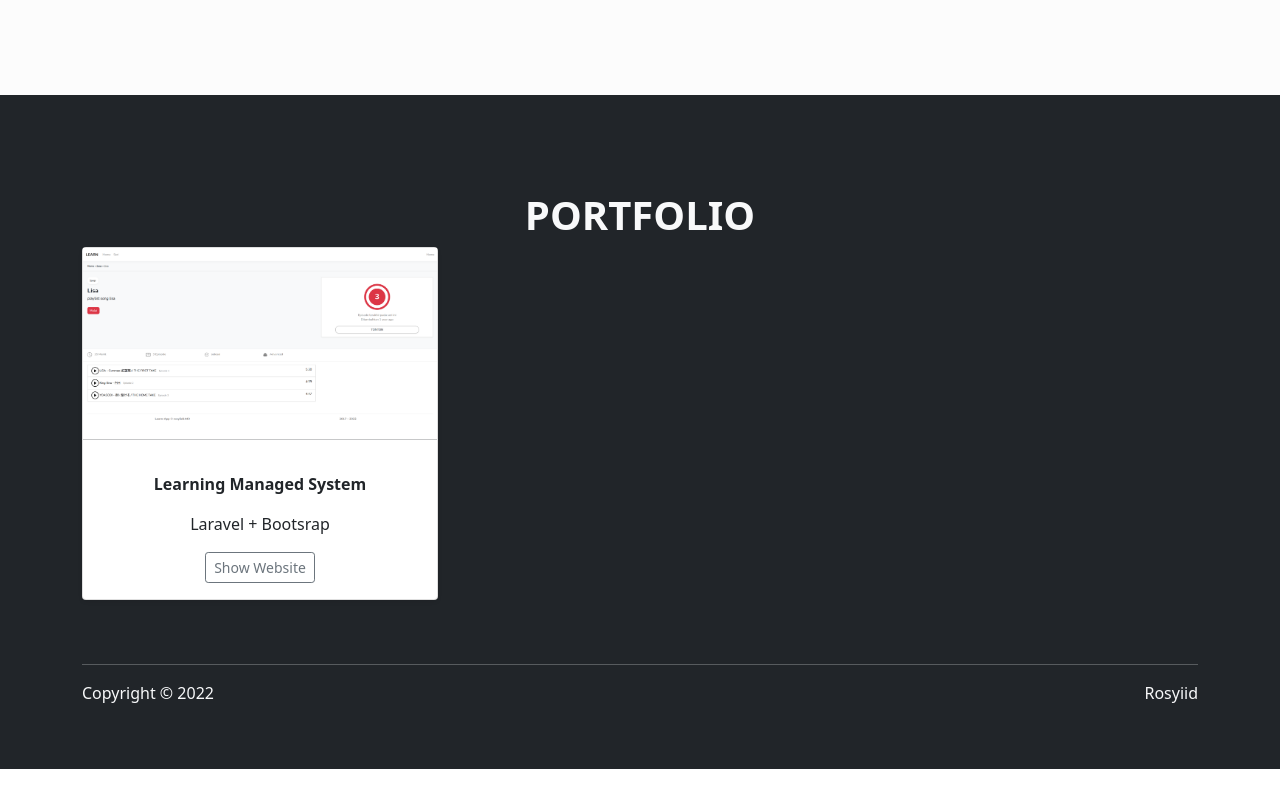
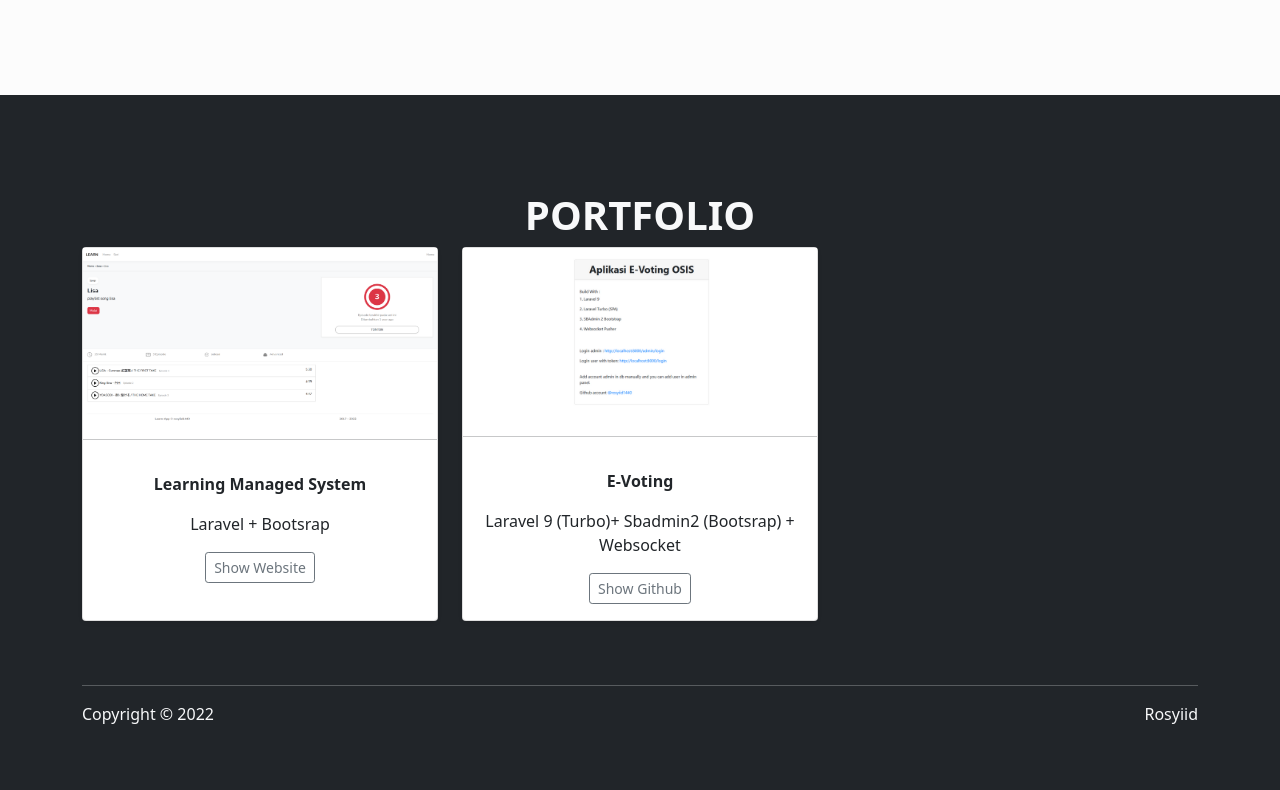
Before and after one commit to rosyiid1440/rosyiid1440.github.io, a plain HTML site: page index.html in a window 1280 px wide. Shown: the part 1323-2113 px from the top of the page. Before the commit the page ends 2092 px from the top, so only its background shows below. Drawn offline with nearby package versions, Linux system fonts and the light colour scheme.

Commit message:
update portfolio

```diff
--- a/index.html
+++ b/index.html
@@ -97,7 +97,7 @@
                 <div class="col-md-12">
                     <h1 class="text-center"><b>PORTFOLIO</b></h1>
                     <div class="row">
-                        <div class="col-md-4">
+                        <div class="col-md-4 d-flex">
                             <div class="card shadow-sm text-dark">
                                 <img src="img/learn.png" alt="">
                                 <hr>
@@ -108,7 +108,20 @@
                                       <a href="https://learn.rosyiid.my.id/" type="button" class="btn btn-sm btn-outline-secondary">Show Website</a>
                                   </div>
                                 </div>
-                              </div>
+                            </div>
+                        </div>
+                        <div class="col-md-4 d-flex">
+                            <div class="card shadow-sm text-dark">
+                                <img src="img/voting.png" alt="">
+                                <hr>
+                                <div class="card-body text-center">
+                                  <p class="card-text"><b>E-Voting</b></p>
+                                  <p>Laravel 9 (Turbo)+ Sbadmin2 (Bootsrap) + Websocket</p>
+                                  <div class="d-flex justify-content-center align-items-center">
+                                      <a href="https://github.com/rosyiid1440/siosis" type="button" class="btn btn-sm btn-outline-secondary">Show Github</a>
+                                  </div>
+                                </div>
+                            </div>
                         </div>
                     </div>
                 </div>
```
Also changed, not shown: img/voting.png (added).
